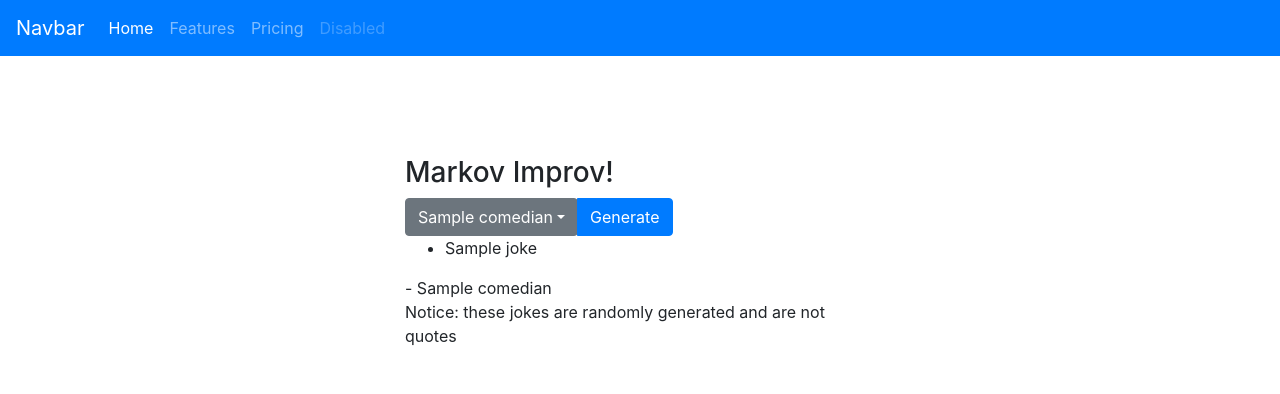
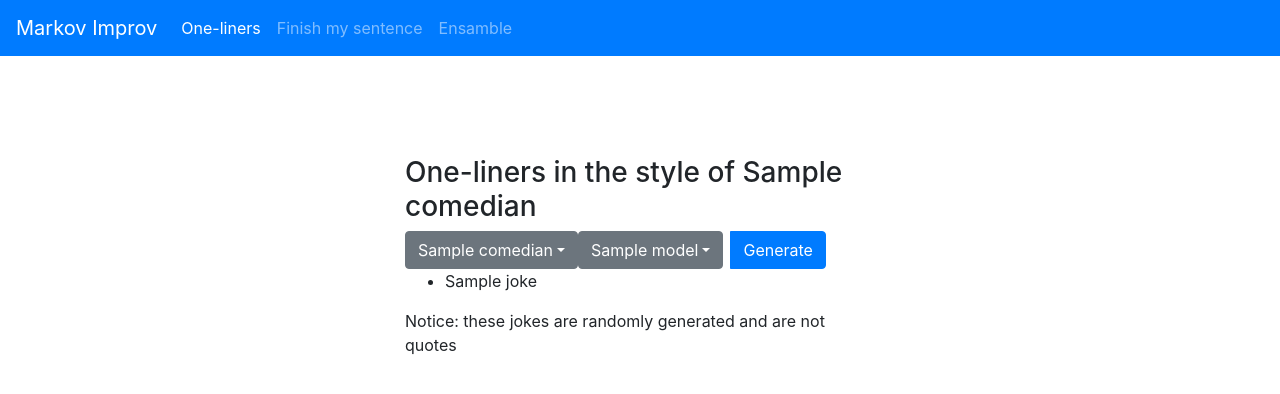
Before and after one commit to HKH515/markov-improv, a Flask app: template templates/generate.html in a window 1280 px wide. Shown: the top 394 px of the page. Run offline with Flask 2, Linux system fonts and the light colour scheme; the template is opened without the code that fills it: most values are stand-ins (such as "Sample title", 1, 10 or a date in 2020); some libraries are stand-ins or nearby versions.

Commit message:
added support for swapping between NLTK and markov chain

```diff
--- a/generate.py
+++ b/generate.py
@@ -8,15 +8,16 @@ import re
 file_root = "corpora"
 
 class Generator:
-    def __init__(self, folder):
+    def __init__(self, folder, model="nltk"):
         self.models = []
         for f in os.listdir(os.path.join(file_root, folder)):
             file_path = os.path.join(file_root, folder, f)
             with open(file_path) as f_stream:
                 data = f_stream.read()
-
-                self.models.append(CustomText(data))
-
+                if model == "nltk":
+                    self.models.append(CustomText(data))
+                elif model == "markov":
+                    self.models.append(markovify.Text(data))
             self.combo_model = markovify.combine(self.models, [1] * len(self.models))
 
     def get_jokes(self, num_jokes):
--- a/templates/generate.html
+++ b/templates/generate.html
@@ -1,11 +1,10 @@
 {% extends "layout.html" %}
 {% block content %}
-    <h3>Markov Improv!</h3>
-    {% include "form.html" %}
+    <h3>One-liners in the style of {{comedian}}</h3>
+    {% include "oneliner_form.html" %}
     <ul>
         {% for joke in jokes %}
             <li>{{joke}}</li>
         {% endfor %}
     </ul>
-    - {{comedian}}
 {% endblock %}
--- /dev/null
+++ b/templates/generate_landing.html
@@ -0,0 +1,5 @@
+{% extends "layout.html" %}
+{% block content %}
+    <h3>One-liners in the style of a specific comedian</h3>
+    {% include "oneliner_form.html" %}
+{% endblock %}
--- a/templates/index.html
+++ b/templates/index.html
@@ -1,5 +1,4 @@
 {% extends "layout.html" %}
 {% block content %}
-    <h1>Pick a comedian and click "generate" to get started!</h1>
-    {% include "form.html" %}
+    <h2>Pick a task above in the navigation bar</h2>
 {% endblock %}
--- a/templates/layout.html
+++ b/templates/layout.html
@@ -36,25 +36,40 @@
 
 <script>
 
-  var selected = null;
+  var selected_comedian = null;
+  var selected_model = null;
 
   $(document).ready(function(){
     $(".dropdown-item").removeClass("active");
-    $(".dropdown-item[data-value={{comedian_id}}]").addClass("active");
-    $("#dropdownMenuButton").html("{{comedian}}");
-    selected = "{{comedian_id}}";
+    $("#comedian_dropdown .dropdown-item[data-value={{comedian_id}}]").addClass("active");
+    $("#dropdownMenuButton_comedian").html("{{comedian}}");
+    selected_comedian = "{{comedian_id}}";
+
+    $("#model_dropdown .dropdown-item[data-value={{model_id}}]").addClass("active");
+    $("#dropdownMenuButton_model").html("{{model}}");
+    selected_model = "{{comedian_id}}";
   });
 
-  $(".dropdown-item").click(function(){
-    $(".dropdown-item").removeClass("active");
+  $("#comedian_dropdown .dropdown-item").click(function(){
+    $("#comedian_dropdown .dropdown-item").removeClass("active");
     $(this).addClass("active");
-    $("#dropdownMenuButton").html($(this).text());
-    selected = $(this).attr("data-value");
+    $("#dropdownMenuButton_comedian").html($(this).text());
+    selected_comedian = $(this).attr("data-value");
+  });
+  $("#model_dropdown .dropdown-item").click(function(){
+    $("#dropdown_model .dropdown-item").removeClass("active");
+    $(this).addClass("active");
+    $("#dropdownMenuButton_model").html($(this).text());
+    selected_model = $(this).attr("data-value");
   });
 
+
   function goToJoke() {
-    console.log(selected);
-    window.location = "generate?comedian=" + selected;
+    console.log(selected_comedian);
+    console.log(selected_model);
+    if (selected_comedian && selected_model) {
+      window.location = "generate?comedian=" + selected_comedian + "&model=" + selected_model;
+    }
   }
 </script>
 </html>
--- a/templates/navbar.html
+++ b/templates/navbar.html
@@ -1,21 +1,18 @@
 <nav class="navbar navbar-expand navbar-dark bg-primary">
-  <a class="navbar-brand" href="#">Navbar</a>
+  <a class="navbar-brand" href="#">Markov Improv</a>
   <button class="navbar-toggler" type="button" data-toggle="collapse" data-target="#navbarNav" aria-controls="navbarNav" aria-expanded="false" aria-label="Toggle navigation">
     <span class="navbar-toggler-icon"></span>
   </button>
   <div class="collapse navbar-collapse" id="navbarNav">
     <ul class="navbar-nav">
       <li class="nav-item active">
-        <a class="nav-link" href="#">Home <span class="sr-only">(current)</span></a>
+        <a class="nav-link" href="/generate_landing">One-liners <span class="sr-only">(current)</span></a>
       </li>
       <li class="nav-item">
-        <a class="nav-link" href="#">Features</a>
+        <a class="nav-link" href="/sentencefinisher_landing">Finish my sentence</a>
       </li>
       <li class="nav-item">
-        <a class="nav-link" href="#">Pricing</a>
-      </li>
-      <li class="nav-item">
-        <a class="nav-link disabled" href="#">Disabled</a>
+        <a class="nav-link" href="/ensamble_landing">Ensamble</a>
       </li>
     </ul>
   </div>
--- /dev/null
+++ b/templates/oneliner_form.html
@@ -0,0 +1,29 @@
+<div class="btn-group" role="group" aria-label="Basic example">
+    <div class="btn-group mr-2" role="group" aria-label="First group">
+        <div class="dropdown">
+            <button class="btn btn-secondary dropdown-toggle" type="button" id="dropdownMenuButton_comedian" data-toggle="dropdown"
+                aria-haspopup="true" aria-expanded="false">
+                Select a comedian
+            </button>
+            <div class="dropdown-menu" id="comedian_dropdown" aria-labelledby="dropdownMenuButton">
+                <a class="dropdown-item" href="#" data-value="chris_rock">Chris Rock</a>
+                <a class="dropdown-item" href="#" data-value="dave_chappelle">Dave Chappelle</a>
+                <a class="dropdown-item" href="#" data-value="amy_schumer">Amy Schumer</a>
+                <a class="dropdown-item" href="#" data-value="gabriel_iglesias">Gabriel Iglesias</a>
+            </div>
+        </div>
+        <div class="dropdown">
+            <button class="btn btn-secondary dropdown-toggle" type="button" id="dropdownMenuButton_model" data-toggle="dropdown"
+                aria-haspopup="true" aria-expanded="false">
+                Select a model
+            </button>
+            <div class="dropdown-menu" id="model_dropdown" aria-labelledby="dropdownMenuButton">
+                <a class="dropdown-item" href="#" data-value="markov">Markov chain</a>
+                <a class="dropdown-item" href="#" data-value="nltk">NLTK</a>
+            </div>
+        </div>
+    </div>
+    <div class="btn-group mr-2" role="group" aria-label="Second group">
+        <button class="btn btn-primary btn-block" type="button" onClick="goToJoke()" id="oneliner_button">Generate</button>
+    </div>
+</div>
--- a/templates/form.html
+++ b/templates/sentencefinisher_form.html
@@ -1,5 +1,6 @@
 <div class="btn-group" role="group" aria-label="Basic example">
     <div class="btn-group mr-2" role="group" aria-label="First group">
+            <textarea class="form-control" id="exampleFormControlTextarea1" rows="3" placeholder="Enter your text here"></textarea>
         <div class="dropdown">
             <button class="btn btn-secondary dropdown-toggle" type="button" id="dropdownMenuButton" data-toggle="dropdown"
                 aria-haspopup="true" aria-expanded="false">
@@ -12,8 +13,6 @@
                 <a class="dropdown-item" href="#" data-value="gabriel_iglesias">Gabriel Iglesias</a>
             </div>
         </div>
-        <div class="btn-group mr-2" role="group" aria-label="Second group">
-            <button class="btn btn-primary" onClick="goToJoke()" style="display:inline-block">Generate</button>
-        </div>
+        <button class="btn btn-primary btn-block" type="button" onClick="goToJoke()" id="oneliner_button">Generate</button>
     </div>
 </div>
--- /dev/null
+++ b/templates/sentencefinisher_landing.html
@@ -0,0 +1,5 @@
+{% extends "layout.html" %}
+{% block content %}
+    <h3>Finish sentences in the style of a specific comedian</h3>
+    {% include "sentencefinisher_form.html" %}
+{% endblock %}
--- a/web.py
+++ b/web.py
@@ -11,8 +11,21 @@ def index():
 @app.route('/generate')
 def joke_page(methods = ["GET"]):
     comedian = request.args["comedian"]
-    gen = Generator(comedian)
-    return render_template("generate.html", jokes = gen.get_jokes(1), comedian_id=comedian, comedian=" ".join([s.capitalize() for s in comedian.split("_")]))
+    model = request.args["model"]
+    gen = Generator(comedian, model)
+    return render_template("generate.html", jokes = gen.get_jokes(1), model=model, model_id=model, comedian_id=comedian, comedian=" ".join([s.capitalize() for s in comedian.split("_")]))
+
+@app.route('/generate_landing')
+def joke_landing_page():
+    return render_template("generate_landing.html")
+
+@app.route("/sentencefinisher_landing")
+def sentencefinisher_landing():
+    return render_template("sentencefinisher_landing.html")
+
+#@app.route("/sentencefinisher")
+#def sentencefinisher_landing(methods = ["GET"]):
+#    return render_template("sentencefinisher_landing.html")
 
 if __name__ == "__main__":
     app.run()
```
